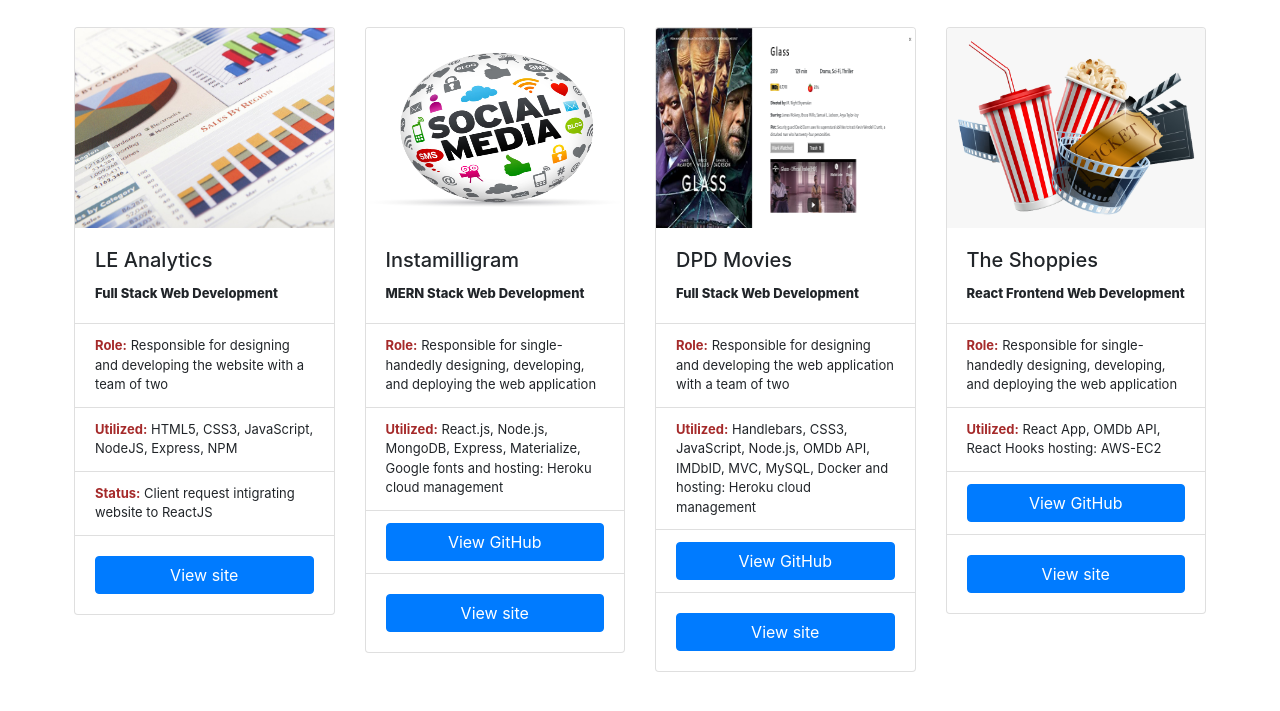
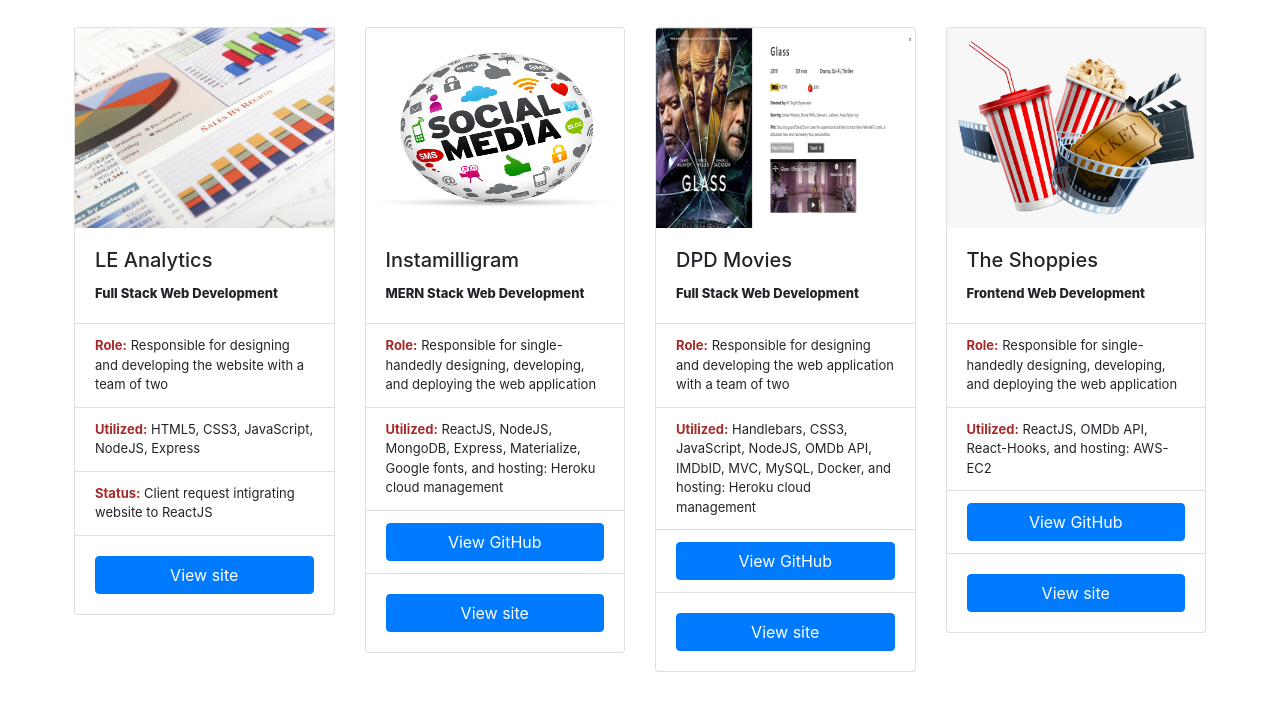
Before and after one commit to Dennis-The14th-web/projects, a plain HTML site: page index.html in a window 1280 px wide. Shown: the part 59-770 px from the top of the page. Drawn offline with nearby package versions, Linux system fonts and the light colour scheme.

Commit message:
Updated layout

```diff
--- a/index.html
+++ b/index.html
@@ -21,7 +21,7 @@
                         </div>
                         <ul class="list-group list-group-flush">
                           <li class="list-group-item"><span>Role:</span> Responsible for designing and developing the website with a team of two</li>
-                          <li class="list-group-item"><span>Utilized:</span> HTML5, CSS3, JavaScript, NodeJS, Express, NPM</li>
+                          <li class="list-group-item"><span>Utilized:</span> HTML5, CSS3, JavaScript, NodeJS, Express</li>
                           <li class="list-group-item"><span>Status:</span> Client request intigrating website to ReactJS</li>
                         </ul>
                         <div class="card-body">
@@ -38,7 +38,7 @@
                         </div>
                         <ul class="list-group list-group-flush">
                           <li class="list-group-item"><span>Role:</span> Responsible for single-handedly designing, developing, and deploying the web application</li>
-                          <li class="list-group-item"><span>Utilized:</span> React.js, Node.js, MongoDB, Express, Materialize, Google fonts and hosting: Heroku cloud management</li>
+                          <li class="list-group-item"><span>Utilized:</span> ReactJS, NodeJS, MongoDB, Express, Materialize, Google fonts, and hosting: Heroku cloud management</li>
                           <li class="list-group-item"><a href="https://github.com/Dennis-The14th-web/social-media-MERN-stack" class="btn btn-primary w-100">View GitHub</a></li>
                         </ul>
                         <div class="card-body">
@@ -55,7 +55,7 @@
                         </div>
                         <ul class="list-group list-group-flush">
                           <li class="list-group-item"><span>Role:</span> Responsible for designing and developing the web application with a team of two</li>
-                          <li class="list-group-item"><span>Utilized:</span> Handlebars, CSS3, JavaScript, Node.js, OMDb API, IMDbID, MVC, MySQL, Docker and hosting: Heroku cloud management</li>
+                          <li class="list-group-item"><span>Utilized:</span> Handlebars, CSS3, JavaScript, NodeJS, OMDb API, IMDbID, MVC, MySQL, Docker, and hosting: Heroku cloud management</li>
                           <li class="list-group-item"><a href="https://github.com/Dennis-The14th-web/DPD-Movies" class="btn btn-primary w-100">View GitHub</a></li>
                         </ul>
                         <div class="card-body">
@@ -68,11 +68,11 @@
                         <img class="card-img-top" src="./assets/images/MOVIE.png" alt="Card image cap">
                         <div class="card-body">
                           <h5 class="card-title">The Shoppies</h5>
-                          <p class="card-text">React Frontend Web Development</p>
+                          <p class="card-text">Frontend Web Development</p>
                         </div>
                         <ul class="list-group list-group-flush">
                           <li class="list-group-item"><span>Role:</span> Responsible for single-handedly designing, developing, and deploying the web application</li>
-                          <li class="list-group-item"><span>Utilized:</span> React App, OMDb API, React Hooks hosting: AWS-EC2</li>
+                          <li class="list-group-item"><span>Utilized:</span> ReactJS, OMDb API, React-Hooks, and hosting: AWS-EC2</li>
                           <li class="list-group-item"><a href="https://github.com/Dennis-The14th-web/5Star_Runner" class="btn btn-primary w-100">View GitHub</a></li>
                         </ul>
                         <div class="card-body">
```
